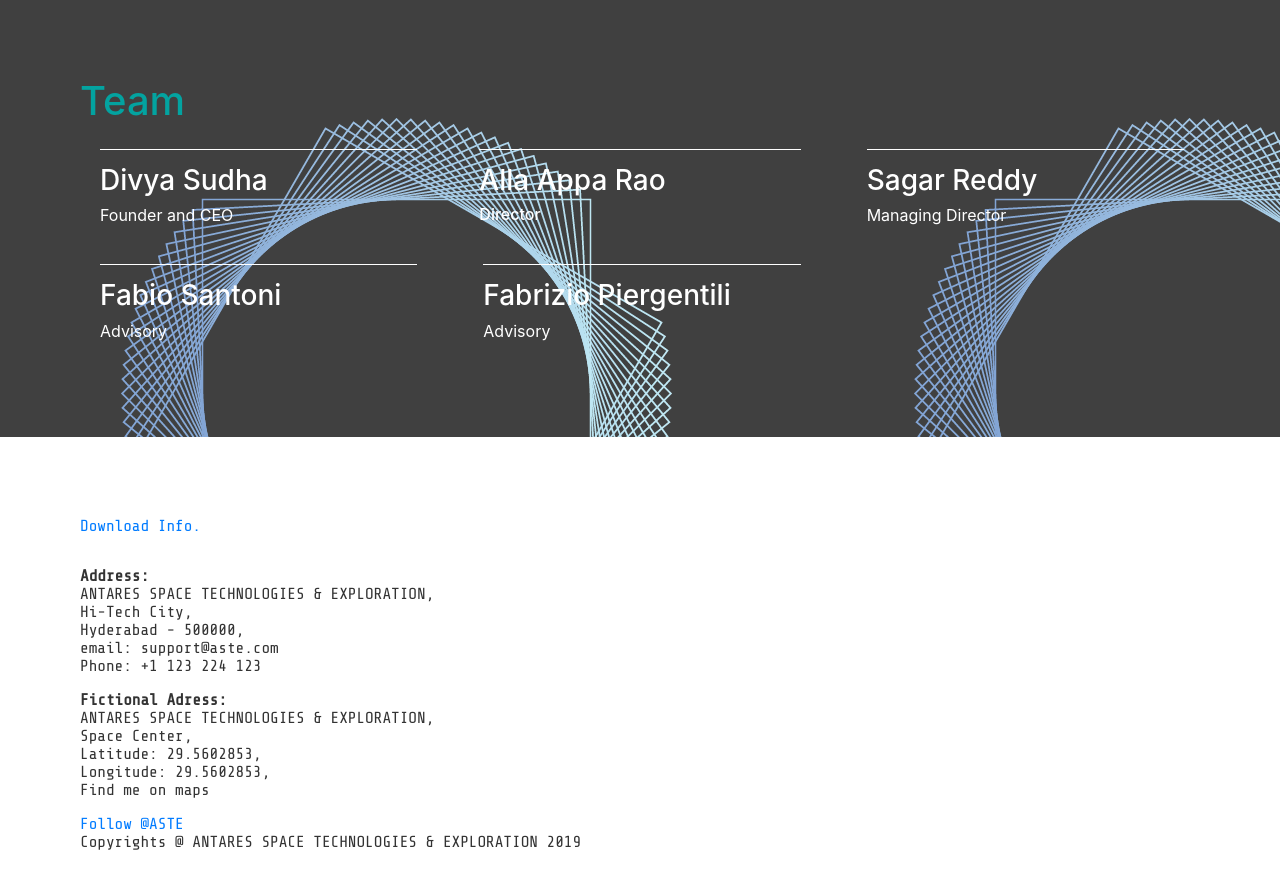
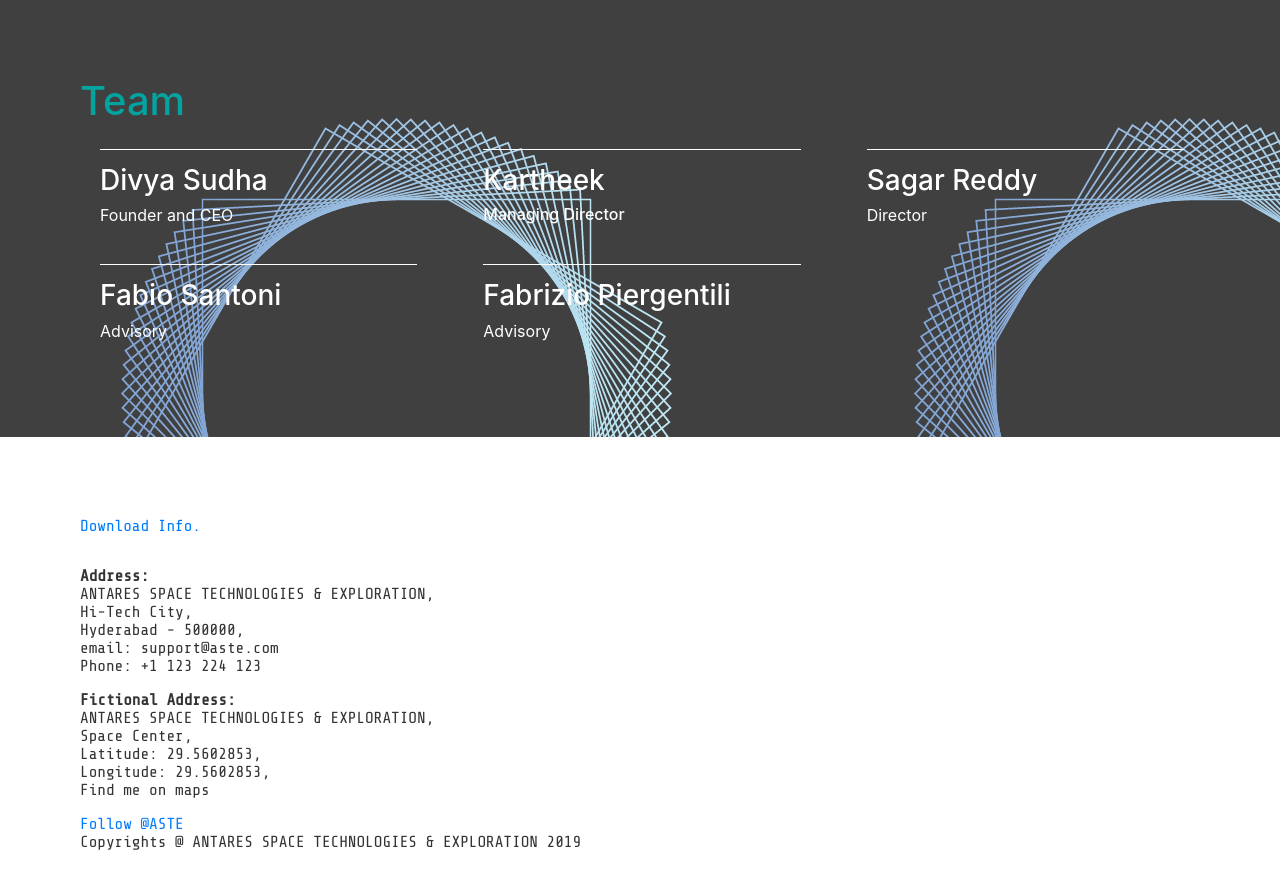
Before and after one commit to mnavinc/antares, a plain HTML site: page index.html in a window 1280 px wide. Shown: the part 1940-2829 px from the top of the page. Drawn offline with nearby package versions, Linux system fonts and the light colour scheme; files whose address does not match are found by name.

Commit message:
copy changes

```diff
--- a/index.html
+++ b/index.html
@@ -87,8 +87,8 @@
         <h1>Team</h1>
         <div class="row">
             <div class="col-md-4"><div class="ml-1 card-nofill"><h3>Divya Sudha</h3>Founder and CEO</div></div>
-            <div class="col-md-4"><div class="card-nofill"><h3>Alla Appa Rao</h3><h6>Director</h6></div></div>
-            <div class="col-md-4"><div class="ml-1 card-nofill"><h3>Sagar Reddy</h3>Managing Director</div></div>
+            <div class="col-md-4"><div class="ml-1 card-nofill"><h3>Kartheek</h3><h6>Managing Director</h6></div></div>
+            <div class="col-md-4"><div class="ml-1 card-nofill"><h3>Sagar Reddy</h3>Director</div></div>
             <div class="col-md-4"><div class="ml-1 card-nofill"><h3>Fabio Santoni</h3>Advisory</div></div>
             <div class="col-md-4"><div class="ml-1 card-nofill"><h3>Fabrizio Piergentili</h3>Advisory</div></div>
         </div>
@@ -116,7 +116,7 @@
                 Phone: +1 123 224 123
         </address>
         <address>
-            <strong>Fictional Adress:</strong><br/>
+            <strong>Fictional Address:</strong><br/>
             ANTARES SPACE TECHNOLOGIES & EXPLORATION,<br/>
             Space Center, <br/>
             Latitude: 29.5602853,<br/>
```
Also changed, not shown: satellites.html (+1 -1 lines), space-debris.html (+1 -1 lines).
